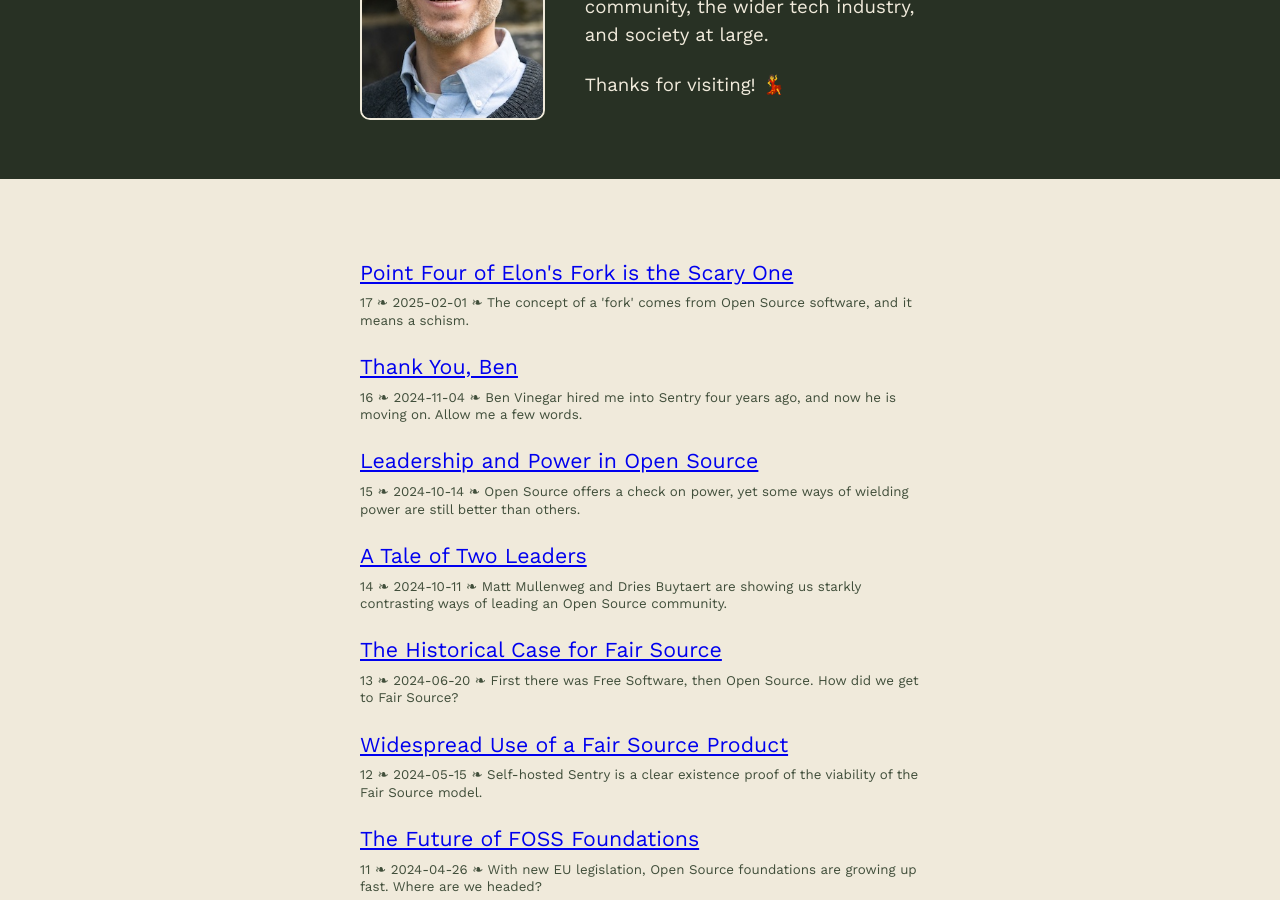
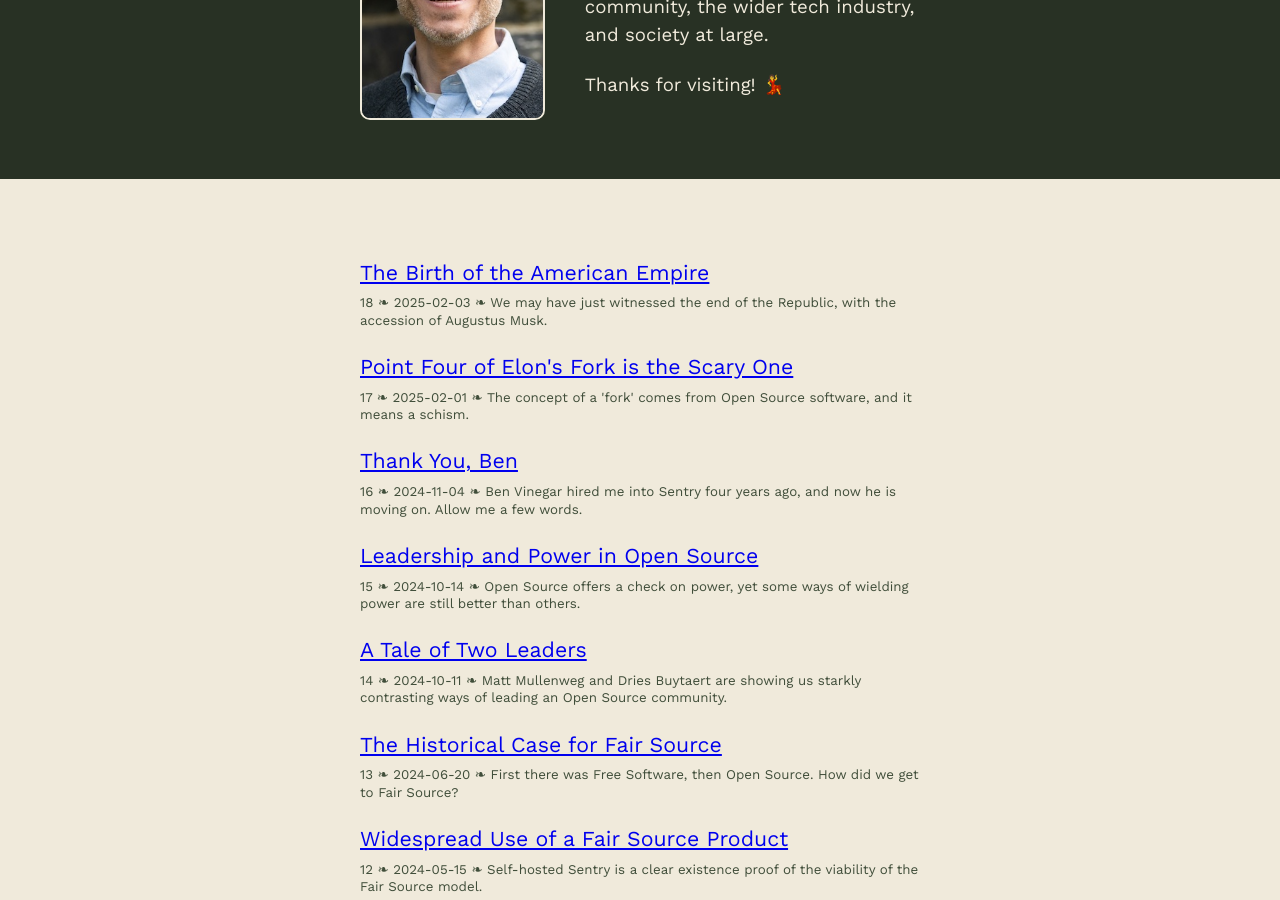
Before and after one commit to chadwhitacre/openpath, a Jekyll site: the page built from index.html, in a window 1280 px wide and 900 px high, scrolled down 888 px. Built offline with Jekyll 4.4.1, drawn with Linux system fonts in a browser that asks for light colours; some web fonts are replaced; comment, search, counter and statistics services are not loaded; some of the changed lines change nothing that is shown.

Commit message:
Public "Birth"

```diff
--- a/_posts/2025-02-01-point-four-of-elons-fork-is-the-scary-one.md
+++ b/_posts/2025-02-01-point-four-of-elons-fork-is-the-scary-one.md
@@ -48,4 +48,5 @@ as such, it is **a form of schism**.
 I don't expect Trump to have known this meaning of the word. Perhaps Elon
 explained it to him.
 
-Empires don't last forever.
+Empires don't last forever. [Neither do
+republics](/2025/the-birth-of-the-american-empire/).
--- /dev/null
+++ b/_posts/2025-02-03-the-birth-of-the-american-empire.md
@@ -0,0 +1,61 @@
+---
+title: The Birth of the American Empire
+excerpt: We may have just witnessed the end of the Republic, with the accession of Augustus Musk.
+---
+
+Yesterday I [commented on point
+four](/2025/point-four-of-elons-fork-is-the-scary-one/) of Elon Musk's "[Fork
+in the Road](https://www.opm.gov/fork)" document.
+"[Fork](https://en.wikipedia.org/wiki/Fork_(software_development))" is a
+technical term in Open Source software that refers to a schism in the community
+behind a project. Point four quite possibly signals [the end of the rule of
+law](/2025/point-four-of-elons-fork-is-the-scary-one/) in the United States of
+America. What comes after? Empire.
+
+## Hail Caesar
+
+Elon's supporters [recognize his gesture at the inauguration as a Roman
+salute](https://theconversation.com/elon-musk-and-the-history-of-the-roman-salute-248032).
+
+{% include img.html src="hail-caesar.webp" caption="Hail Caesar!" %}
+
+The [Roman Republic](https://en.wikipedia.org/wiki/Roman_Republic) ended in 27
+BC when Octavian took the title [Augustus
+Caesar](https://en.wikipedia.org/wiki/Augustus), inaugurating the [Roman
+Empire](https://en.wikipedia.org/wiki/Roman_Empire):
+
+> The reign of Augustus initiated an imperial cult, as well as an era of
+> imperial peace (the _Pax Romana_ or _Pax Augusta_) in which the Roman world
+> was largely free of armed conflict.
+
+I strongly suspect that in Elon's mind, January 20, 2025 was the end of the
+American Republic, and the birth of the American Empire.
+
+## So What?
+
+A few brief comments on what seems (from so close to it) to be one of the
+pivotal moments of human history:
+
+1. Many will accept Musk's rise to power as good news.
+
+1. I don't see this change being forcibly reverted. The noise from those who
+   don't accept Musk will likely subside to a manageable simmer relatively soon.
+
+1. [Unlike Rome](https://en.wikipedia.org/wiki/War_of_Actium), this transition
+   happened without an overt war, which is good.
+
+1. Elon seems to me likely to succeed in making the U.S. more efficient and
+   effective, based on his success with Twitter and his other companies.
+
+1. Elon is likely to use his new power primarily to pursue his [interplantary
+   agenda](https://nss.org/elon-musk-making-humans-a-multiplanetary-species/).
+
+1. Succession is the inefficient operation of empire. Clearly Musk has
+   positioned himself to succeed Trump. Who succeeds Musk? According to what
+   process?
+
+1. It hasn't happened yet, but he indicated he would return Twitter to a public
+   company after reorganizing it as X. Is there a world in which he returns the
+   U.S. to a republic once he has run his course?
+
+1. This is a particularly salient time to worship a deity other than Caesar.
```
Also changed, not shown: 2025/the-birth-of-the-american-empire/hail-caesar.webp (added), 2025/the-birth-of-the-american-empire/social.webp (added).
